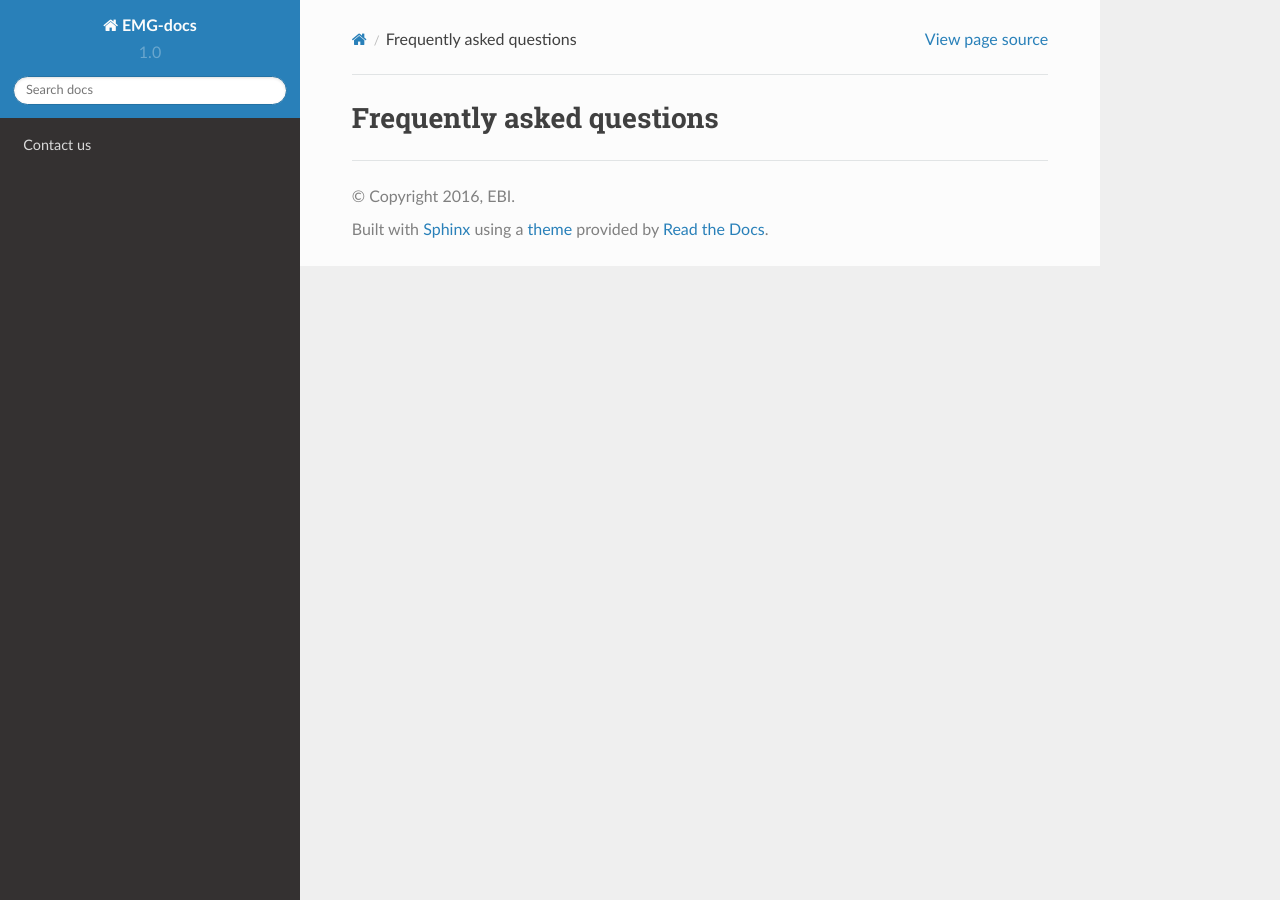
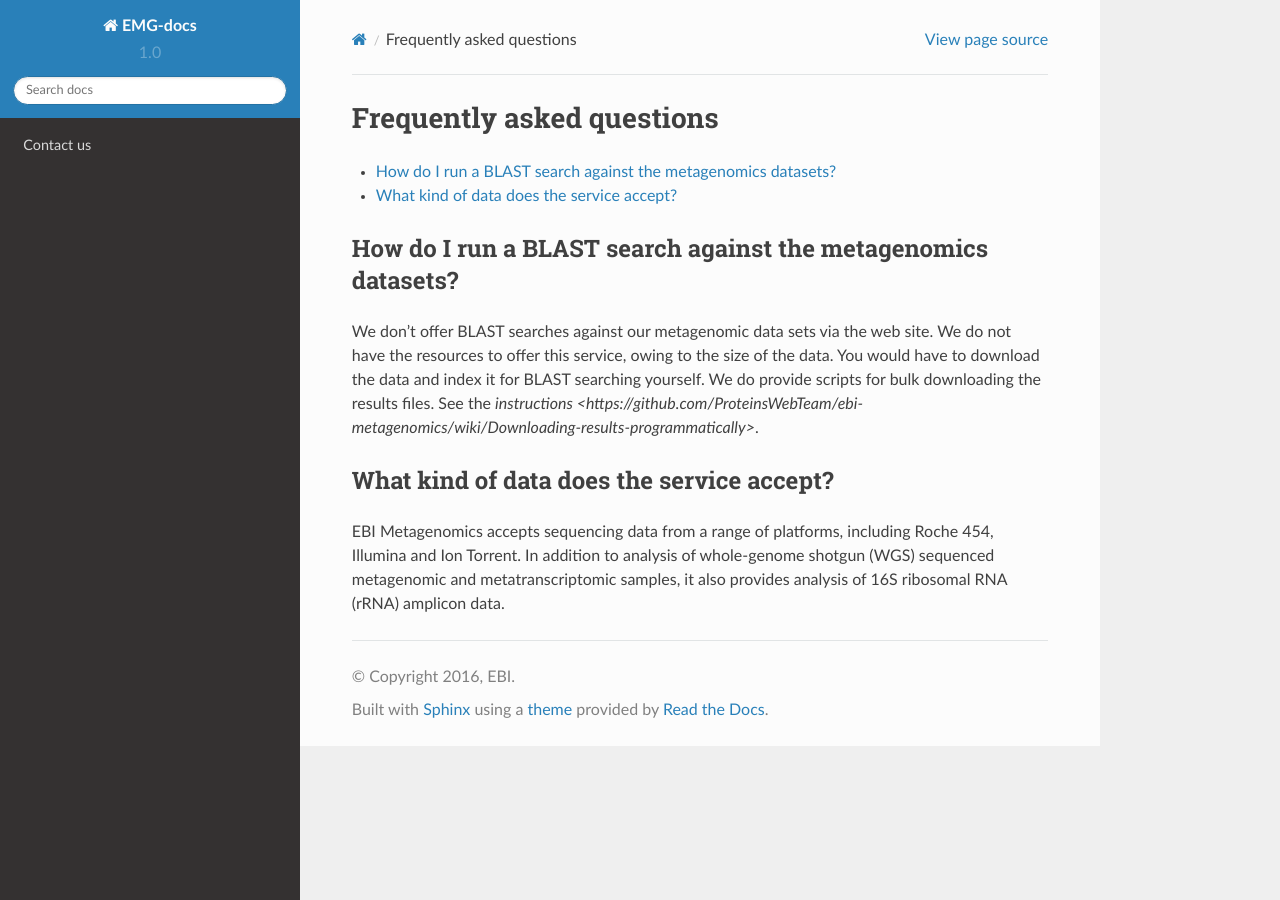
Before and after one commit to EBI-Metagenomics/EMG-docs, a Sphinx documentation site: the page built from docs/faq.rst, in a window 1280 px wide. Built offline with Sphinx 7.4.7 and the Read the Docs theme 2.0.0, drawn with Linux system fonts in a browser that asks for light colours.

Commit message:
added some faq entries to test formatting

```diff
--- a/docs/faq.rst
+++ b/docs/faq.rst
@@ -1,2 +1,17 @@
+==========================
 Frequently asked questions
 ==========================
+
+.. contents::
+    :local:
+    :depth: 2
+
+How do I run a BLAST search against the metagenomics datasets?
+--------------------------------------------------------------
+
+We don't offer BLAST searches against our metagenomic data sets via the web site. We do not have the resources to offer this service, owing to the size of the data. You would have to download the data and index it for BLAST searching yourself. We do provide scripts for bulk downloading the results files. See the `instructions <https://github.com/ProteinsWebTeam/ebi-metagenomics/wiki/Downloading-results-programmatically>`.
+
+What kind of data does the service accept?
+------------------------------------------
+
+EBI Metagenomics accepts sequencing data from a range of platforms, including Roche 454, Illumina and Ion Torrent. In addition to analysis of whole-genome shotgun (WGS) sequenced metagenomic and metatranscriptomic samples, it also provides analysis of 16S ribosomal RNA (rRNA) amplicon data.
```
